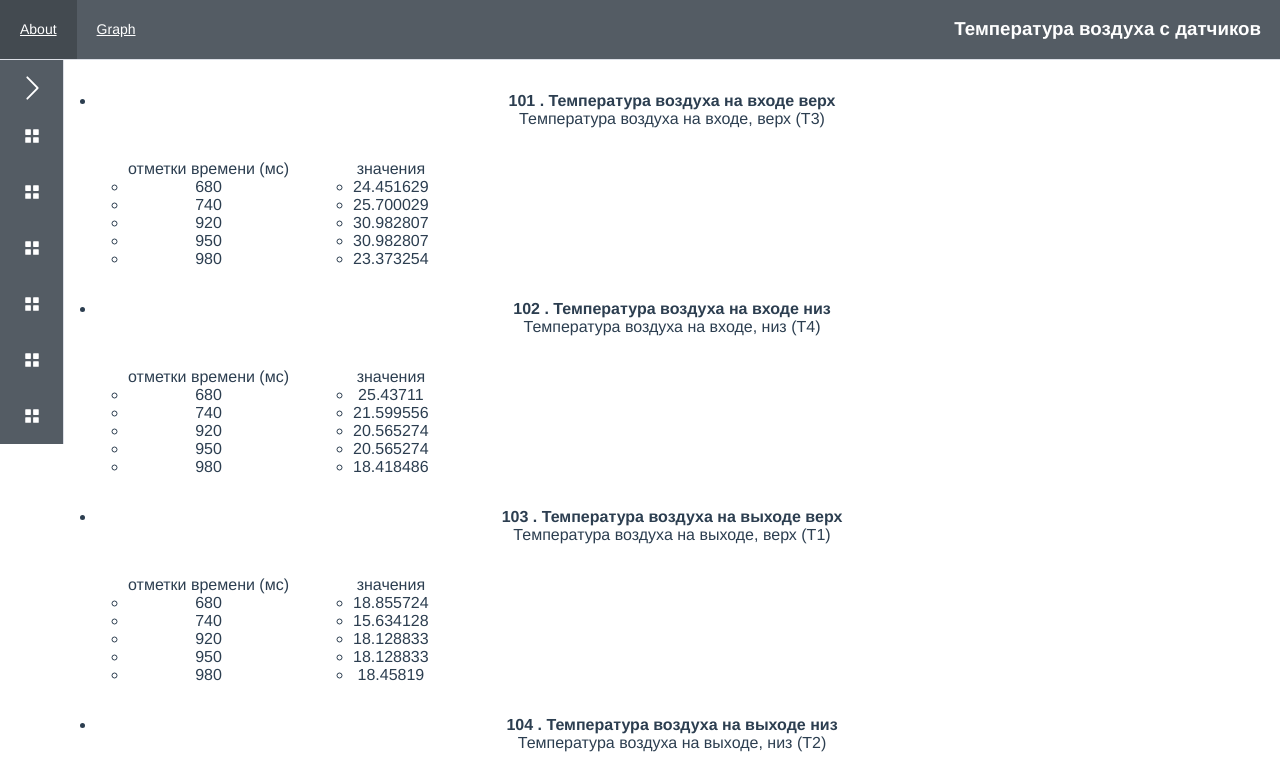
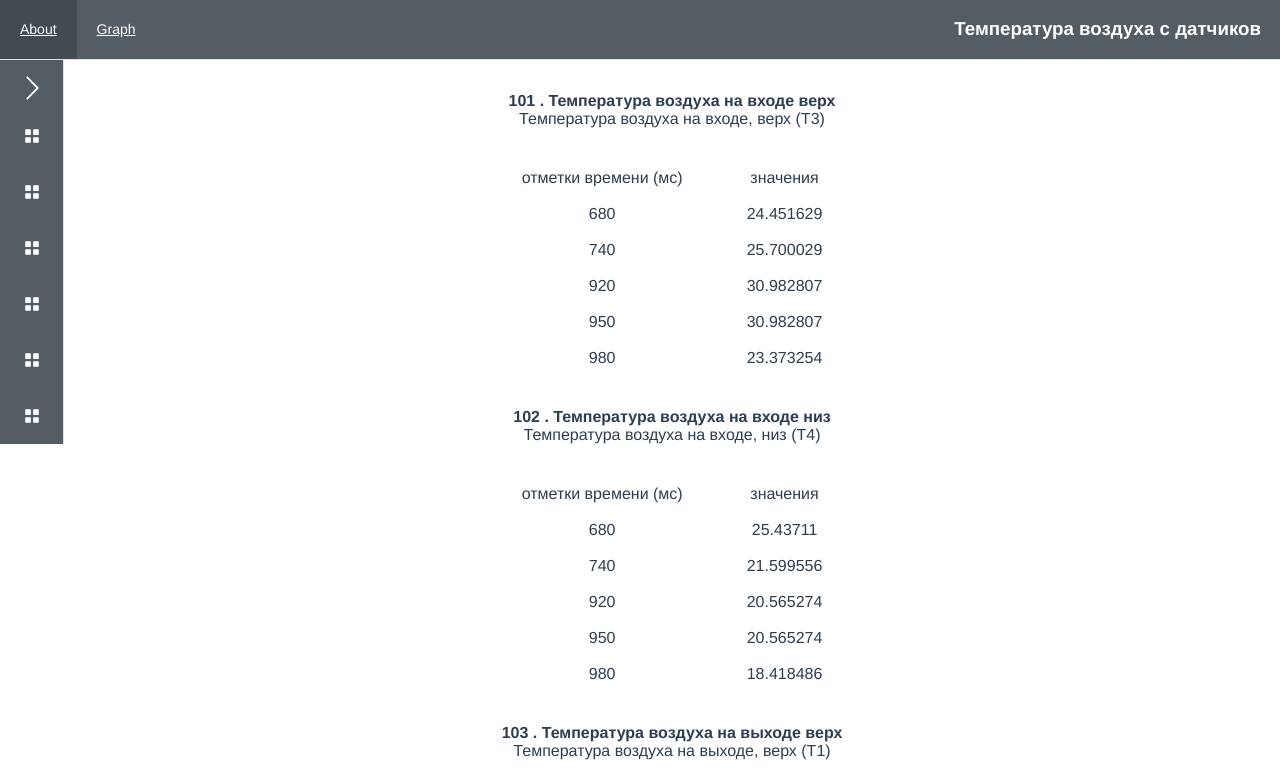
Before and after one commit to leonardasf1/vue3_element, a Vue app: page /graph/1 in a window 1280 px wide. Shown: the top 784 px of the page. Built offline with nearby package versions, Linux system fonts and the light colour scheme.

Commit message:
list style

```diff
--- a/components.d.ts
+++ b/components.d.ts
@@ -7,6 +7,7 @@ export {}
 
 declare module '@vue/runtime-core' {
   export interface GlobalComponents {
+    ElCol: typeof import('element-plus/es')['ElCol']
     ElContainer: typeof import('element-plus/es')['ElContainer']
     ElIcon: typeof import('element-plus/es')['ElIcon']
     ElMenu: typeof import('element-plus/es')['ElMenu']
@@ -15,6 +16,8 @@ declare module '@vue/runtime-core' {
     ElRadioGroup: typeof import('element-plus/es')['ElRadioGroup']
     ElRow: typeof import('element-plus/es')['ElRow']
     ElSubMenu: typeof import('element-plus/es')['ElSubMenu']
+    ElTable: typeof import('element-plus/es')['ElTable']
+    ElTableColumn: typeof import('element-plus/es')['ElTableColumn']
     Graph: typeof import('./src/components/Graph.vue')['default']
     HeaderCom: typeof import('./src/components/HeaderCom.vue')['default']
     IconArrow: typeof import('./src/components/IconArrow.vue')['default']
--- a/src/components/List.vue
+++ b/src/components/List.vue
@@ -38,6 +38,8 @@
       </li>
     </ul>
 
+
+
     <h3>{{chart.description}}</h3>
 
 </template>
@@ -56,9 +58,14 @@
   }
   .time_values {
     display: flex;
+    justify-content: center;
 
     > ul {
       padding: 2rem;
+
+      * {
+        line-height: 36px;
+      }
     }
   }
 
--- a/src/styles/style.scss
+++ b/src/styles/style.scss
@@ -7,3 +7,6 @@ body {
   text-align: center;
   color: #2c3e50;
 }
+li {
+  list-style: none;
+}
```
